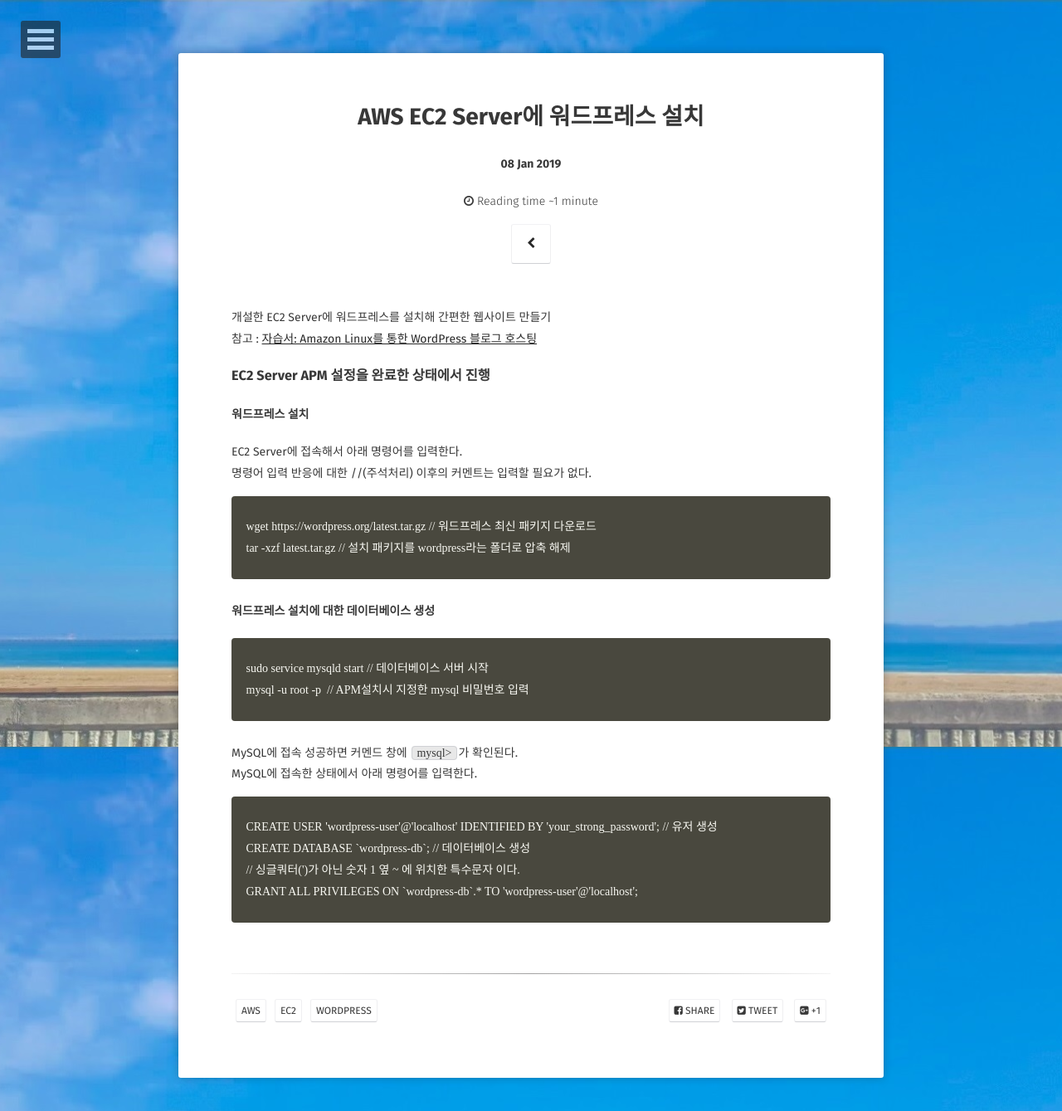
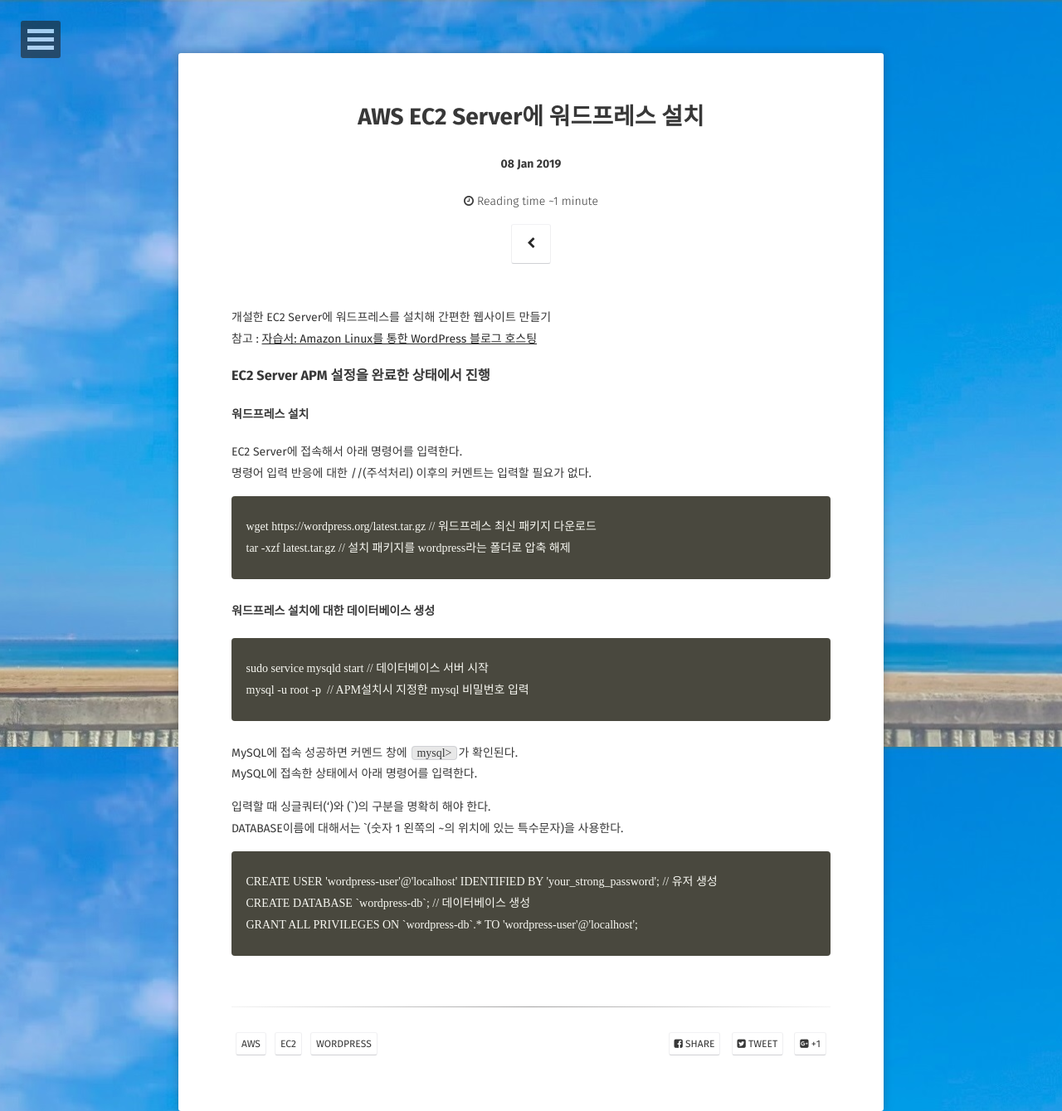
Before and after one commit to kangyechan/kangyechan.github.io, a Jekyll site: the page built from _posts/2019-01-08-aws-ec2-server-wp.md, in a window 1280 px wide. Shown: the whole page at 83% size. Built offline with Jekyll 4.4.1, drawn with Linux system fonts in a browser that asks for light colours; some web fonts are replaced.

Commit message:
Update 2019-01-08-aws-ec2-server-wp.md

```diff
--- a/_posts/2019-01-08-aws-ec2-server-wp.md
+++ b/_posts/2019-01-08-aws-ec2-server-wp.md
@@ -32,9 +32,11 @@ EC2 Server에 접속해서 아래 명령어를 입력한다.
 MySQL에 접속 성공하면 커멘드 창에 `mysql>`가 확인된다.
 MySQL에 접속한 상태에서 아래 명령어를 입력한다.
 
+입력할 때 싱글쿼터(')와 (\`)의 구분을 명확히 해야 한다.
+DATABASE이름에 대해서는 \`(숫자 1 왼쪽의 ~의 위치에 있는 특수문자)을 사용한다.
+
 {% highlight html %}
  CREATE USER 'wordpress-user'@'localhost' IDENTIFIED BY 'your_strong_password'; // 유저 생성
  CREATE DATABASE `wordpress-db`; // 데이터베이스 생성
- // 싱글쿼터(')가 아닌 숫자 1 옆 ~ 에 위치한 특수문자 이다.
  GRANT ALL PRIVILEGES ON `wordpress-db`.* TO 'wordpress-user'@'localhost';
 {% endhighlight %}
```
